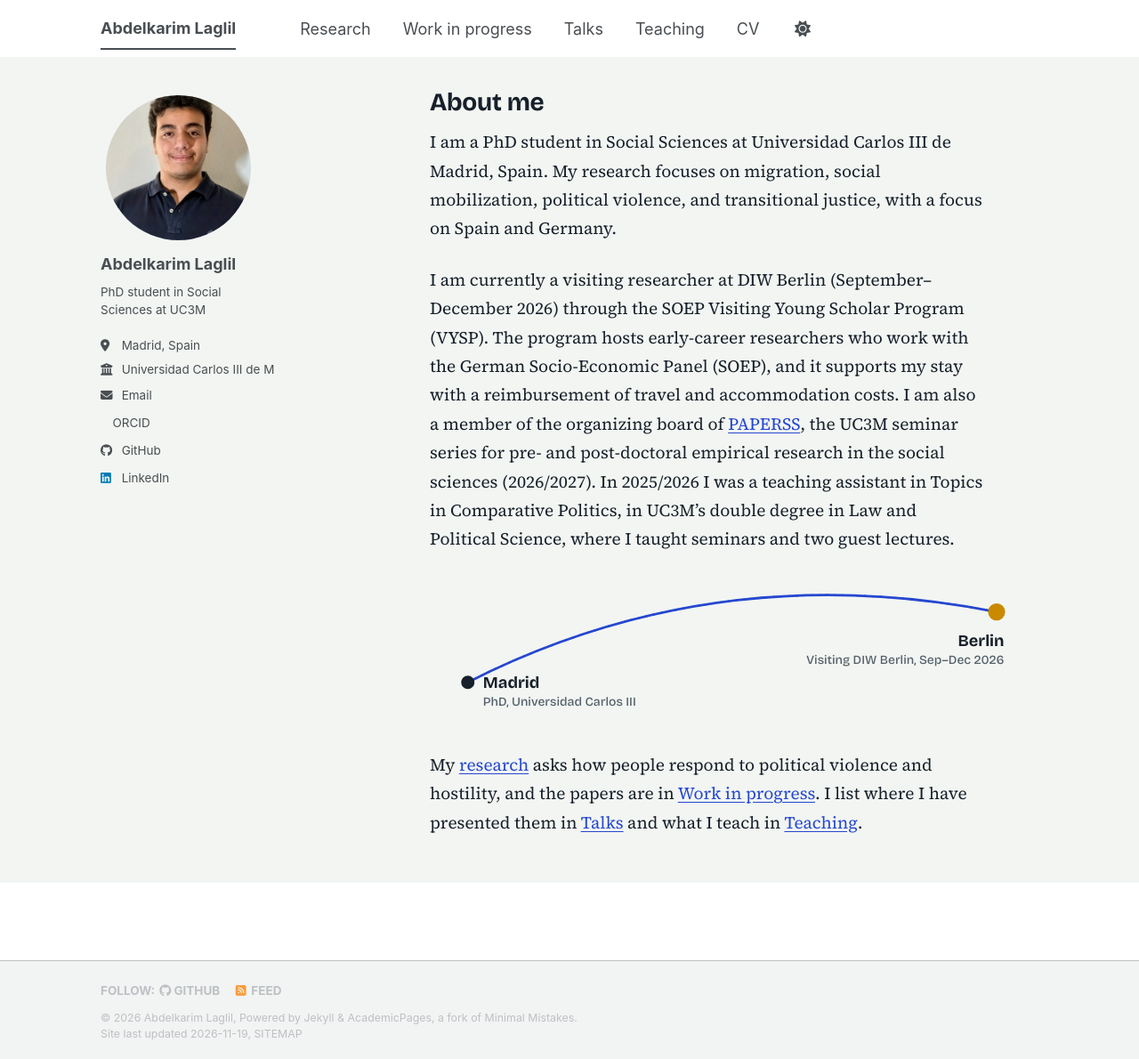
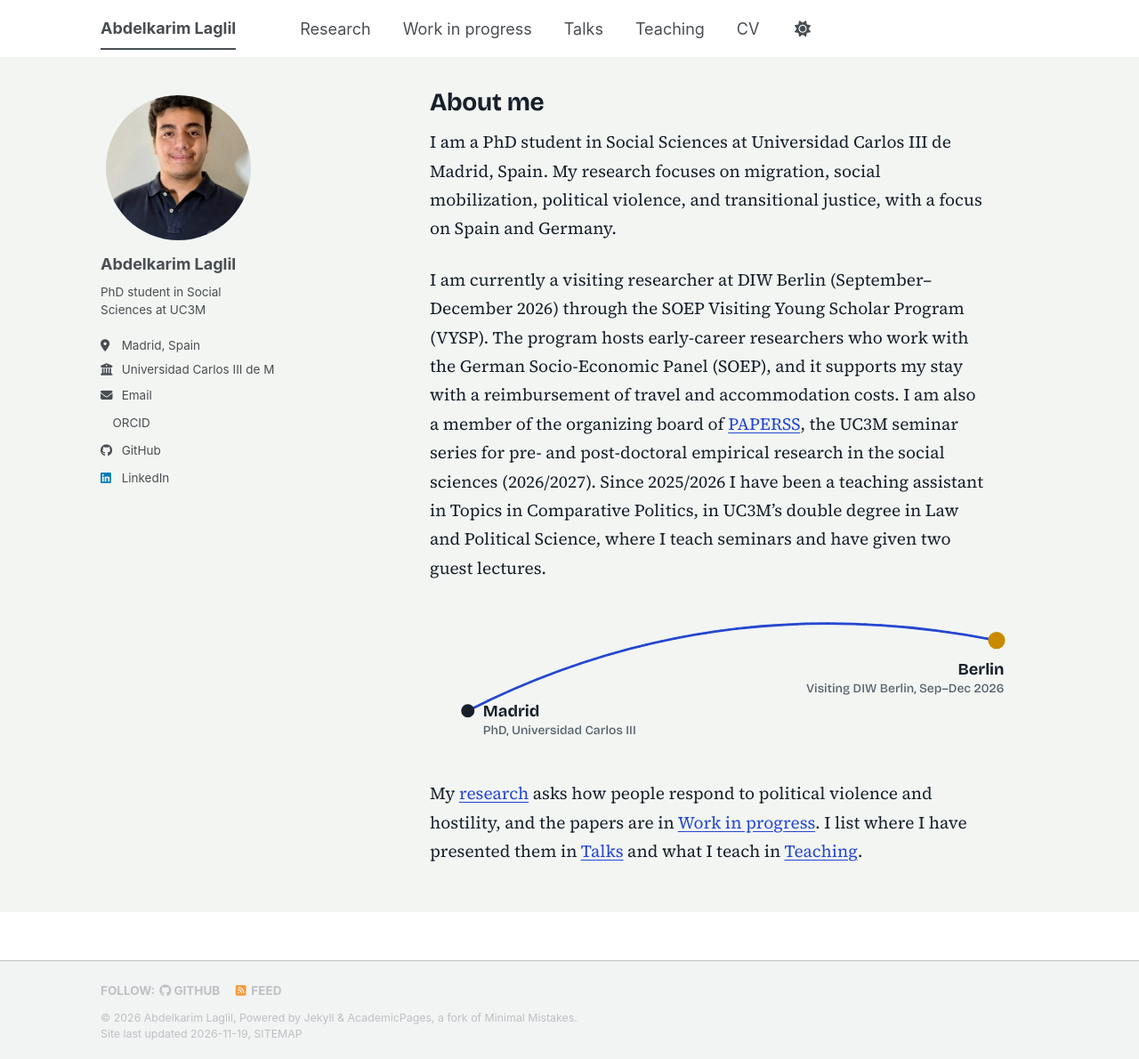
Before and after one commit to AbdelkarimLaglil/AbdelkarimLaglil.github.io, a Jekyll site: the page built from _pages/about.md, in a window 1280 px wide and 1190 px high. Shown: the whole window at 89% size. Built offline with Jekyll 4.4.1, drawn with Linux system fonts in a browser that asks for light colours; a script bundle is joined from its source files by our own code; a style sheet for code colours, icons or effects is not loaded.

Commit message:
About: present tense for teaching
Co-Authored-By: Claude Sonnet 5.5 <noreply@anthropic.com>
Claude-Session: https://claude.ai/code/session_017vH5ZQkLibWayVuG7moGCB

```diff
--- a/_pages/about.md
+++ b/_pages/about.md
@@ -11,7 +11,7 @@ redirect_from:
 
 I am a PhD student in Social Sciences at Universidad Carlos III de Madrid, Spain. My research focuses on migration, social mobilization, political violence, and transitional justice, with a focus on Spain and Germany.
 
-I am currently a visiting researcher at DIW Berlin (September–December 2026) through the SOEP Visiting Young Scholar Program (VYSP). The program hosts early-career researchers who work with the German Socio-Economic Panel (SOEP), and it supports my stay with a reimbursement of travel and accommodation costs. I am also a member of the organizing board of [PAPERSS](https://sites.google.com/view/paperss-seminarseries/home), the UC3M seminar series for pre- and post-doctoral empirical research in the social sciences (2026/2027). In 2025/2026 I was a teaching assistant in Topics in Comparative Politics, in UC3M's double degree in Law and Political Science, where I taught seminars and two guest lectures.
+I am currently a visiting researcher at DIW Berlin (September–December 2026) through the SOEP Visiting Young Scholar Program (VYSP). The program hosts early-career researchers who work with the German Socio-Economic Panel (SOEP), and it supports my stay with a reimbursement of travel and accommodation costs. I am also a member of the organizing board of [PAPERSS](https://sites.google.com/view/paperss-seminarseries/home), the UC3M seminar series for pre- and post-doctoral empirical research in the social sciences (2026/2027). Since 2025/2026 I have been a teaching assistant in Topics in Comparative Politics, in UC3M's double degree in Law and Political Science, where I teach seminars and have given two guest lectures.
 
 <div class="lh-route">
 <svg viewBox="0 0 640 150" role="img" aria-label="Route from Madrid, where I do my PhD, to Berlin, where I am a visiting researcher from September to December 2026">
```
